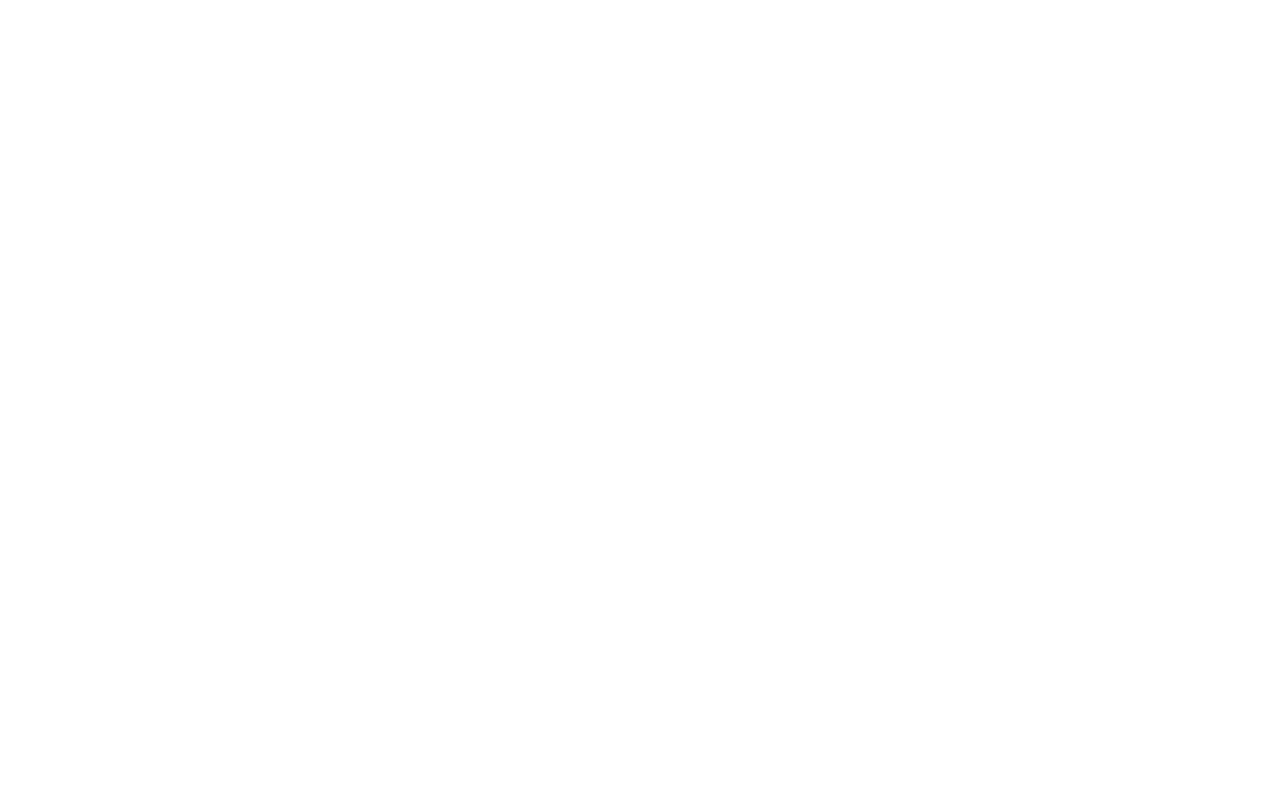
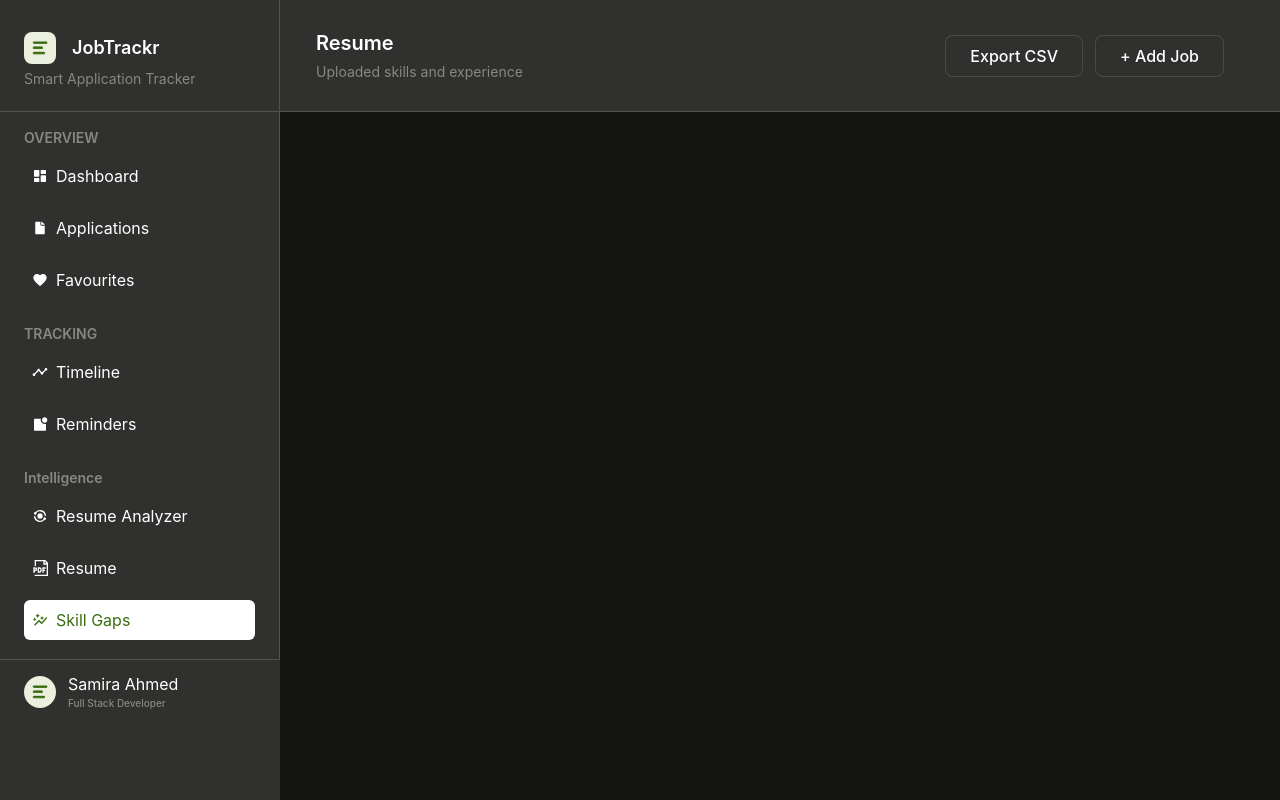
Before and after one commit to samIRaahmeD6/Job_Trackr, a React (Vite) app in the folder client/: page /skill-gaps in a window 1280 px wide. Before the commit this address had no page. Built offline with nearby package versions, Linux system fonts and the light colour scheme.

Commit message:
created skill-gaps page

```diff
--- a/client/src/App.jsx
+++ b/client/src/App.jsx
@@ -13,6 +13,7 @@
 import Reminders from './components/pages/Reminders/Reminders';
 import Resume_Analyzer from './components/pages/Resume-Analyzer/Resume_Analyzer';
 import Resume from './components/pages/Resume/Resume';
+import Skill_Gaps from './components/pages/Skill_Gaps/Skill_Gaps';
 function App() {
 
   return (
@@ -33,6 +34,7 @@
       <Route path='/reminders' element={<Reminders/>}></Route>
       <Route path='/resume-analyzer' element={<Resume_Analyzer/>}></Route>
       <Route path='/resume' element={<Resume/>}></Route>
+      <Route path='/skill-gaps' element={<Skill_Gaps/>}></Route>
     </Routes>
   )
 }
--- /dev/null
+++ b/client/src/components/pages/Skill_Gaps/Skill_Gaps.jsx
@@ -0,0 +1,39 @@
+import React from 'react'
+import Topbar from '../../layout/Topbar'
+import Sidebar from '../../layout/Sidebar'
+import Card from '../../ui/Card'
+import Progressbar from '../../ui/Progressbar'
+import TrackerLogo from '../../../assets/trackerLogo.png'
+import Badges from '../../ui/Badges'
+import FavouriteButton from '../../ui/FavouriteButton'
+import { useState } from 'react'
+import Jobcard from '../../timeline/Card/Jobcard'
+import StatusDot from '../../timeline/Timelineitems/StatusDot'
+import TImeline from '../../timeline/Timelineitems/TImeline'
+const Skill_Gaps = ({children}) => {
+  return (
+     <div className="flex h-screen">
+
+      {/* Sidebar */}
+      <Sidebar />
+
+      {/* Main area */}
+      <div className="flex flex-col flex-1">
+
+        {/* Topbar */}
+        <Topbar title= "Resume" subTitle="
+Uploaded skills and experience" />
+
+        {/* Page content */}
+        <div className="flex-1 p-8 bg-[#141413] overflow-auto">
+          {children}
+
+
+
+    </div>
+          </div>
+      </div>
+  )
+}
+
+export default Skill_Gaps
```
